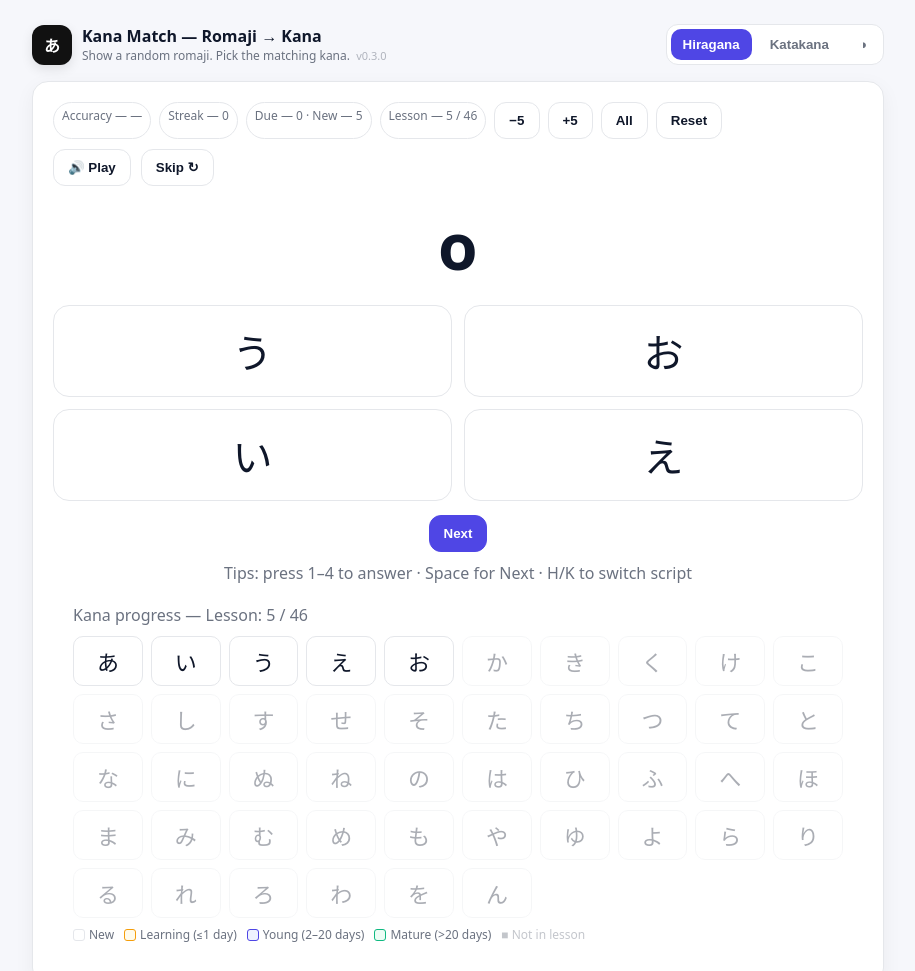
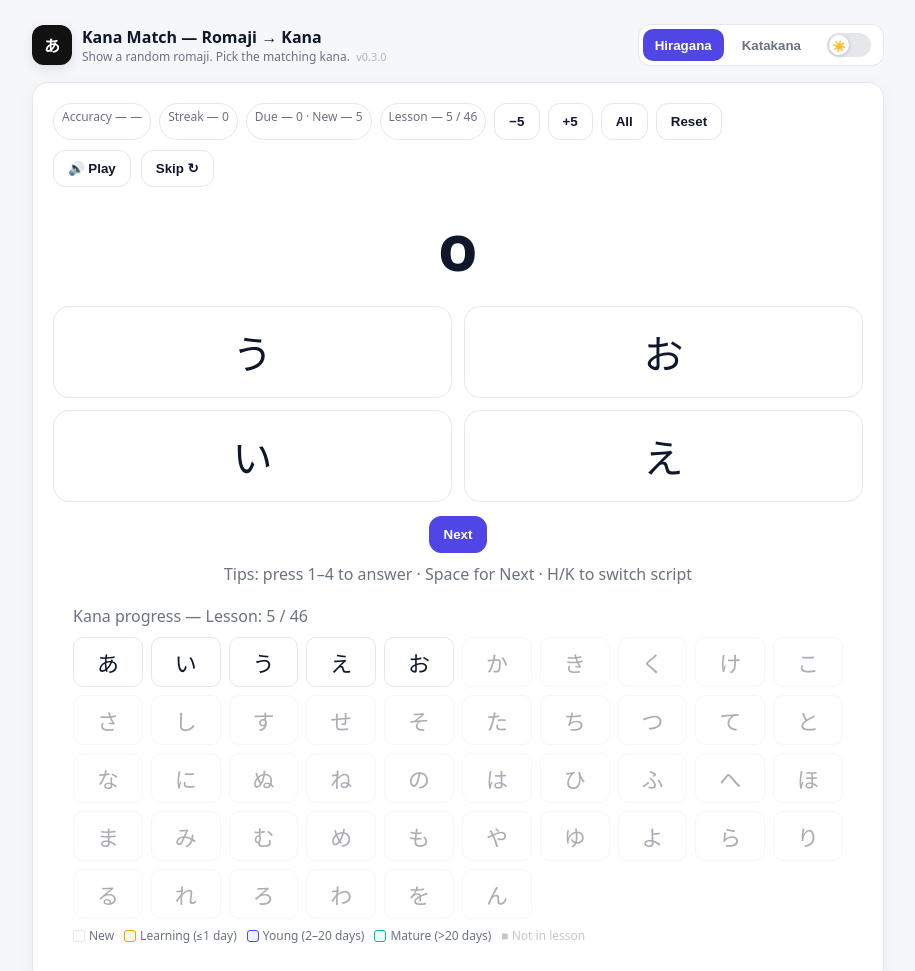
Before and after one commit to leiwang1001100/kana-match, a plain HTML site: page index.html in a window 1280 px wide. Shown: the top 971 px of the page, without its empty margins (182-1097 px from the left). Drawn offline with Linux system fonts and the light colour scheme.

Commit message:
feat: replace dark mode button with animated toggle switch (☀️/🌙)

```diff
--- a/index.html
+++ b/index.html
@@ -20,7 +20,10 @@
         <div class="seg" role="tablist" aria-label="Answer script">
           <button id="tab-hira" role="tab" aria-selected="true"  aria-pressed="true">Hiragana</button>
           <button id="tab-kata" role="tab" aria-selected="false" aria-pressed="false">Katakana</button>
-          <button id="themeToggle" title="Switch to dark mode" aria-label="Switch to dark mode">◑</button>
+          <label class="theme-switch" title="Toggle dark mode" aria-label="Toggle dark mode">
+            <input type="checkbox" id="themeToggle" role="switch" aria-checked="false">
+            <span class="theme-switch-track"><span class="theme-switch-thumb">☀️</span></span>
+          </label>
         </div>
       </div>
     </header>
--- a/js/app.js
+++ b/js/app.js
@@ -21,11 +21,11 @@ function initTheme() {
   const isDark = saved ? saved === 'dark' : prefersDark;
   applyTheme(isDark);
 
-  toggle.onclick = () => {
-    const nowDark = !document.documentElement.classList.contains('dark');
+  toggle.addEventListener('change', () => {
+    const nowDark = toggle.checked;
     applyTheme(nowDark);
     localStorage.setItem('km_theme', nowDark ? 'dark' : 'light');
-  };
+  });
 
   // Listen for system theme changes (with Safari < 14 fallback)
   const mq = window.matchMedia('(prefers-color-scheme: dark)');
@@ -38,9 +38,11 @@ function applyTheme(dark) {
   document.documentElement.classList.toggle('dark', dark);
   const toggle = document.getElementById('themeToggle');
   if (toggle) {
-    toggle.title = dark ? 'Switch to light mode' : 'Switch to dark mode';
-    toggle.setAttribute('aria-label', dark ? 'Switch to light mode' : 'Switch to dark mode');
-    toggle.setAttribute('aria-pressed', String(dark));
+    toggle.checked = dark;
+    toggle.setAttribute('aria-checked', String(dark));
+    // Update emoji: ☀️ for light, 🌙 for dark
+    const thumb = toggle.parentElement && toggle.parentElement.querySelector('.theme-switch-thumb');
+    if (thumb) thumb.textContent = dark ? '🌙' : '☀️';
   }
 }
 
--- a/styles.css
+++ b/styles.css
@@ -181,3 +181,35 @@ header {
 :root.dark .legend-box.srs-learning { background: #2d2006; }
 :root.dark .legend-box.srs-young    { background: #1e1b4b; }
 :root.dark .legend-box.srs-mature   { background: #052e16; }
+
+/* Theme toggle switch */
+.theme-switch {
+  display: flex; align-items: center;
+  padding: 4px 8px; cursor: pointer;
+}
+.theme-switch input { display: none; }
+.theme-switch-track {
+  position: relative;
+  width: 44px; height: 24px;
+  background: var(--border);
+  border-radius: 999px;
+  transition: background 0.25s;
+  display: flex; align-items: center;
+}
+.theme-switch input:checked ~ .theme-switch-track {
+  background: var(--brand);
+}
+.theme-switch-thumb {
+  position: absolute;
+  left: 2px;
+  width: 20px; height: 20px;
+  background: #fff;
+  border-radius: 50%;
+  display: flex; align-items: center; justify-content: center;
+  font-size: 11px;
+  box-shadow: 0 1px 4px rgba(0,0,0,.2);
+  transition: left 0.25s;
+}
+.theme-switch input:checked ~ .theme-switch-track .theme-switch-thumb {
+  left: 22px;
+}
```
